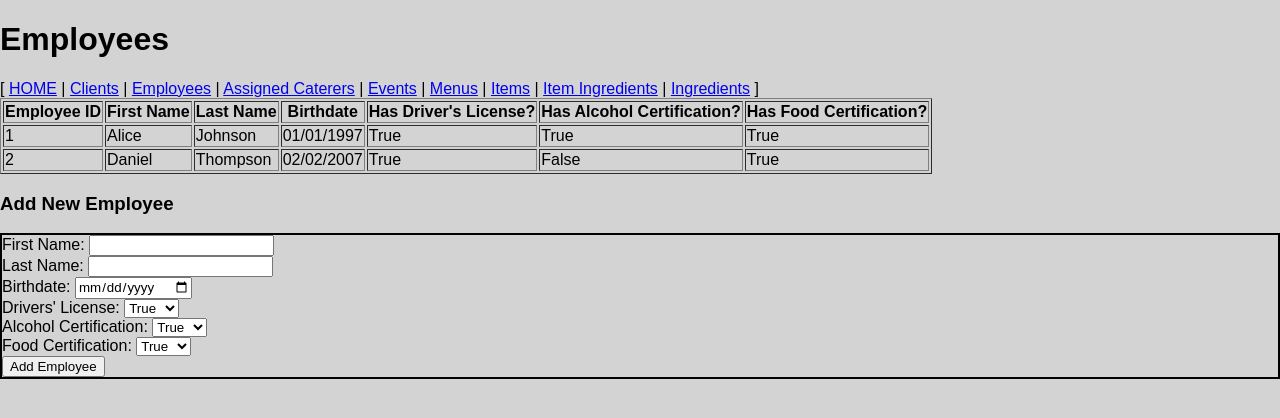
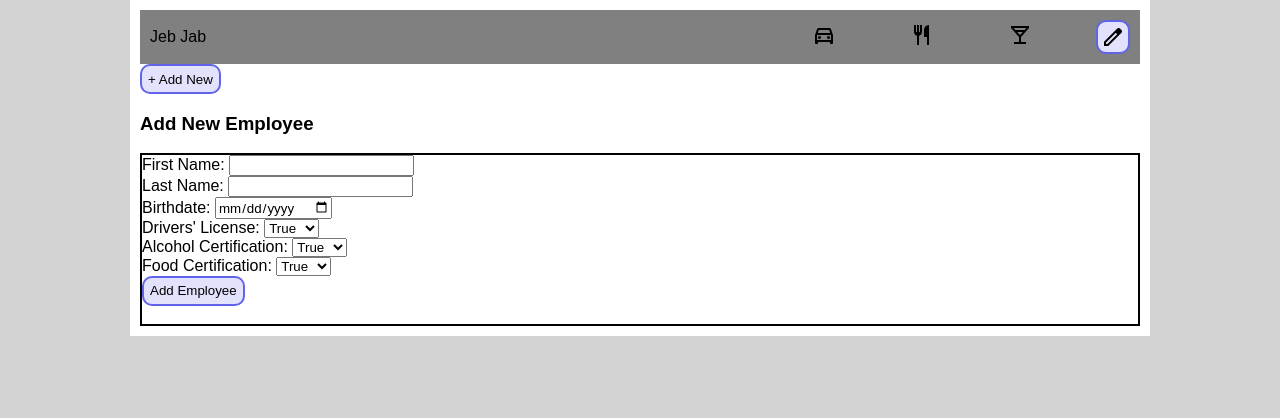
Before and after one commit to LaserBread/CaterSmart, a Flask app: page /employees in a window 1280 px wide. Shown: the top 418 px of the page. Run offline with Flask 3, Linux system fonts and the light colour scheme; some libraries are stand-ins or nearby versions.

Commit message:
Created more styles and added holding Shift to instantly delete.

```diff
--- /dev/null
+++ b/static/script.js
@@ -0,0 +1,56 @@
+/*======== TURN INTO DELETE WHEN SHIFT HELD =================================*/
+// Turn edit buttons into delete buttons while the shift key is held down
+var shiftKey = false;
+var hoveredButton = null;
+
+
+function editbutton_makeDelete(){
+    if(hoveredButton === null){
+        return;
+    }
+    hoveredButton.classList.add("deletebutton")
+    hoveredButton.getElementsByTagName("span")[0].textContent = "delete";
+}
+
+function editbutton_makeEdit(){
+    if(hoveredButton === null){
+        return;
+    }
+    hoveredButton.getElementsByTagName("span")[0].textContent = "edit";
+    hoveredButton.classList.remove("deletebutton");
+}
+
+document.addEventListener("keydown", function(event){
+    if(event.key === "Shift"){
+        shiftKey = true;
+        editbutton_makeDelete()
+    }
+});
+
+document.addEventListener("keyup", function(event){
+    if(event.key === "Shift"){
+        shiftKey = false;
+        editbutton_makeEdit(hoveredButton);
+    }
+});
+
+window.onload = function(){
+document.getElementById("mainlist").addEventListener("mouseover", function(event){
+    if (event.target.classList.contains("editbutton")) {
+        hoveredButton = event.target;
+        if (shiftKey) {
+            editbutton_makeDelete(hoveredButton);
+        }
+    }
+});
+
+document.getElementById("mainlist").addEventListener("mouseout", function(event){
+    if (event.target.classList.contains("editbutton")) {
+        if (!event.relatedTarget || !event.target.contains(event.relatedTarget)){
+            editbutton_makeEdit(hoveredButton);
+            hoveredButton = null;
+        }
+    }
+}), true;
+
+}
--- a/static/style.css
+++ b/static/style.css
@@ -4,6 +4,15 @@
 }
 :root{
     --menubar-radius: 10px; /* Create a variable to hold our rounded corners*/
+    --transition-time: 200ms;
+
+    --color_button: rgb(226, 226, 253);
+    --color_button-hover: rgb(172, 172, 230);
+    --color_button-active: rgb(97, 99, 233);
+
+    --color_button_danger: rgb(253, 109, 109);
+    --color_button-hover_danger: rgb(224, 57, 57);
+    --color_button-active_danger: rgb(161, 35, 35);
 }
 body{
     margin:0;
@@ -18,7 +27,7 @@ header {
     align-self:center;
     margin: auto;
     background-color: orange;
-    transition-duration: 200ms; /* Dictates the duration of animations, namely color changes when hovering over a link and the corners rounding or unrounding when the width is capped*/
+    transition-duration: var(--transition-time); /* Dictates the duration of animations, namely color changes when hovering over a link and the corners rounding or unrounding when the width is capped*/
 }
 
 #title{
@@ -112,6 +121,11 @@ a.nolink{
     padding: 10px 10px 10px 10px;
     max-width: 1000px;
 }
+footer.content{
+    background-color:gray;
+    padding:10px;
+    color:lightgray;
+}
 /*===========================================================================*/
 
 
@@ -123,23 +137,85 @@ a.nolink{
     grid-template-columns: 6fr 1fr 1fr 1fr 1fr;
     height:fit-content;
     padding: 10px;
+
+    &:nth-child(even){
+        background-color: lightgrey;
+    }
+
+    &:nth-child(odd){
+        background-color: grey;
+    }
 }
 
-.edit-button{
-    background-color: whitesmoke;
+.iconbox{
+    margin-left:auto;
+
+}
+
+button{
+    background-color: var(--color_button);
     display:flex;
     justify-content: center;
     align-items: center;
-    width: 30px;
+    min-width: 30px;
     height:30px;
     align-self: center;
-    border: 2px rgb(193, 194, 255) solid;
+    border: 2px var(--color_button-active) solid;
     border-radius: 10px;
+    transition-duration: var(--transition-time);
     &:hover{
-        cursor:help;
-        color:rgb(193, 194, 255)
+        cursor: pointer;
+        background-color: var(--color_button-hover);
     }
     &:active{
-
+        background-color: var(--color_button-active);
     }
 }
+
+.editbutton{
+    background-color: var(--color_button);
+    display:flex;
+    justify-content: center;
+    align-items: center;
+    min-width: 30px;
+    height:30px;
+    margin-left:auto;
+    align-self: center;
+    border: 2px var(--color_button-active) solid;
+    border-radius: 10px;
+    transition-duration: var(--transition-time);
+    &:hover{
+        cursor: pointer;
+        background-color: var(--color_button-hover);
+    }
+    &:active{
+        background-color: var(--color_button-active);
+    }
+}
+
+.deletebutton{
+    color:rgb(255, 215, 215);
+    background-color: var(--color_button_danger);
+    border-color: var(--color_button-active_danger);
+    &:hover{
+        cursor: pointer;
+        background-color: var(--color_button-hover_danger);
+    }
+    &:active{
+        background-color: var(--color_button-active_danger);
+    }
+}
+
+/* Credit to Tim Down on StackOverflow */
+*.unselectable {
+    -moz-user-select: -moz-none;
+    -khtml-user-select: none;
+    -webkit-user-select: none;
+
+    /*
+      Introduced in IE 10.
+      See http://ie.microsoft.com/testdrive/HTML5/msUserSelect/
+    */
+    -ms-user-select: none;
+    user-select: none;
+}
--- a/templates/base.html
+++ b/templates/base.html
@@ -22,4 +22,6 @@
     <div class="content">
 
     </div>
+    <footer class="content"><p>Mockup by Ethan Jones and Alexander Montgomery <br>
+      Material Design Icons ©2020 Google</p></footer>
   </body>
--- a/templates/employees.html
+++ b/templates/employees.html
@@ -1,60 +1,51 @@
 <!DOCTYPE html>
 <html lang="en">
+
 <head>
     <meta charset="UTF-8">
     <meta name="viewport" content="width=device-width, initial-scale=1.0">
     <meta http-equiv="X-UA-Compatible" content="ie=edge">
     <title>Employees</title>
-    <link rel="stylesheet" href="{{ url_for('static', filename='style.css') }}">
+    <link rel="stylesheet" href="../static/style.css">
+    <link rel="stylesheet"
+        href="https://fonts.googleapis.com/css2?family=Material+Symbols+Outlined:opsz,wght,FILL,GRAD@20,400,0,0&icon_names=delete,directions_car,edit,local_bar,no_drinks,no_meals,restaurant" />
+    <script src="../static/script.js"></script>
 </head>
+
 <body>
-    <h1>Employees</h1>
-    <nav>
-        [ <a href="/">HOME</a> |
-        <a href="/clients">Clients</a> |
-        <a href="/employees">Employees</a> |
-        <a href="/assigned_caterers">Assigned Caterers</a> |
-        <a href="/events">Events</a> |
-        <a href="/menus">Menus</a> |
-        <a href="/items">Items</a> |
-        <a href="/item_ingredients">Item Ingredients</a> |
-        <a href="/ingredients">Ingredients</a> ]
-    </nav>
 
-    <table border="1">
-        <thead>
-            <tr>
-                <th>Employee ID</th>
-                <th>First Name</th>
-                <th>Last Name</th>
-                <th>Birthdate</th>
-                <th>Has Driver's License?</th>
-                <th>Has Alcohol Certification?</th>
-                <th>Has Food Certification?</th>
-            </tr>
-        </thead>
-        <tbody>
-            <tr>
-                <td>1</td>
-                <td>Alice</td>
-                <td>Johnson</td>
-                <td>01/01/1997</td>
-                <td>True</td>
-                <td>True</td>
-                <td>True</td>
-            </tr>
-            <tr>
-                <td>2</td>
-                <td>Daniel</td>
-                <td>Thompson</td>
-                <td>02/02/2007</td>
-                <td>True</td>
-                <td>False</td>
-                <td>True</td>
-            </tr>
-        </tbody>
-    </table>
+    <div class="content">
+        <div class="entrylist" id="mainlist">
 
+            <div class="list-element">
+                <div>Jeb Jab</div>
+                <div class="iconbox unselectable" title="Has a driver's license">
+                    <span class="material-symbols-outlined">
+                        directions_car
+                    </span>
+                </div>
+
+                <div class="iconbox unselectable" title="Has food certification">
+                    <span class="material-symbols-outlined">
+                        restaurant
+                    </span>
+                </div>
+
+                <div class="iconbox unselectable" title="Has alcohol certification">
+                    <span class="material-symbols-outlined">
+                        local_bar
+                    </span>
+                </div>
+
+                <div class="editbutton unselectable" title="Edit
+(⇧ Shift + Click to Delete)"><span class="material-symbols-outlined">
+                        edit
+                    </span></div>
+            </div>
+
+        </div>
+
+        <button> + Add New </button>
         <h3>Add New Employee</h3>
         <form id="employee-form" style="border: 2px solid black;">
             <label>First Name: <input type="text" required></label><br>
@@ -80,5 +71,7 @@
             </label><br>
             <button type="submit">Add Employee</button><br>
         </form>
+    </div>
 </body>
+
 </html>
```
Lines whose indentation alone changed are shown as unchanged.
